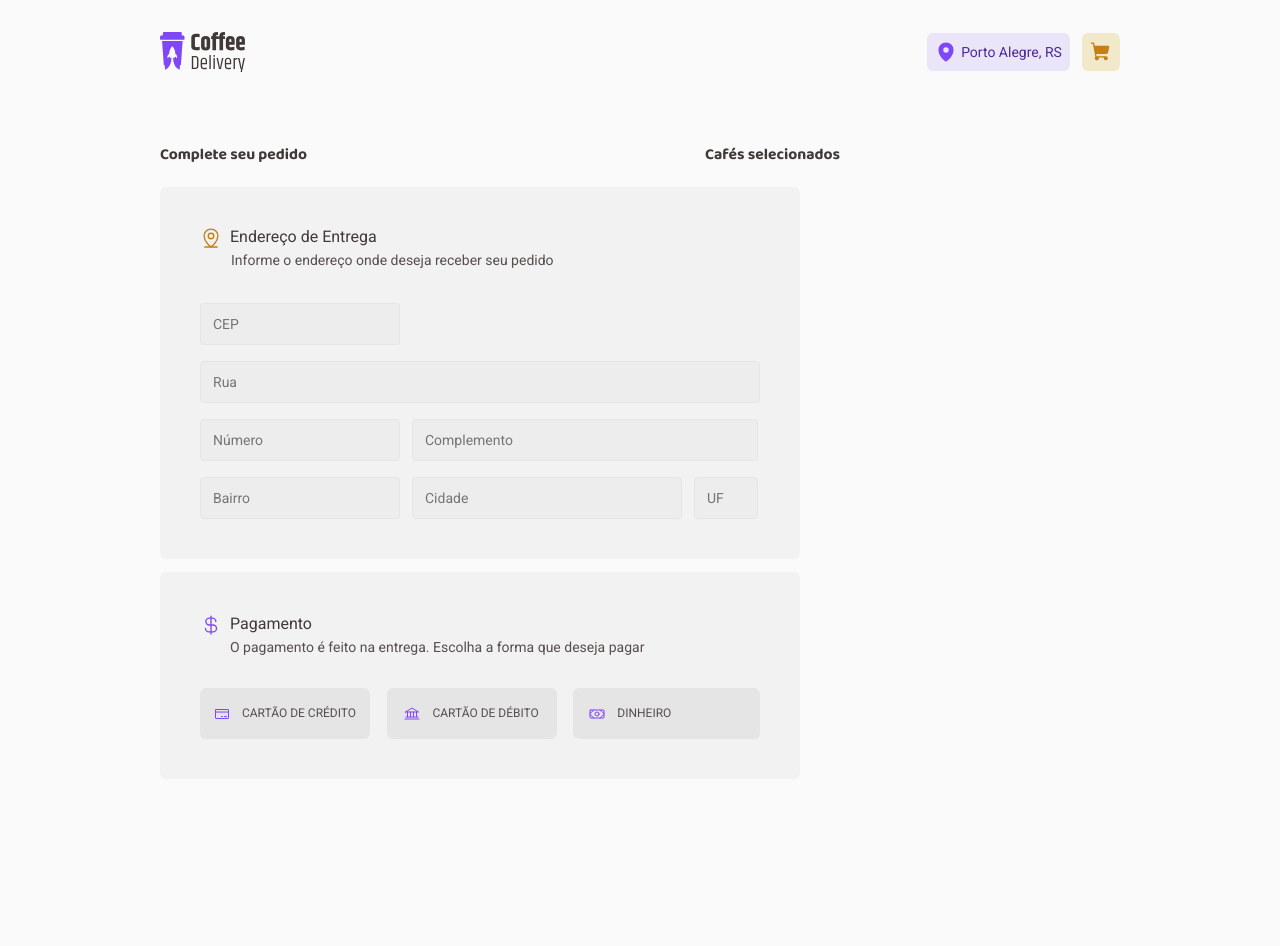
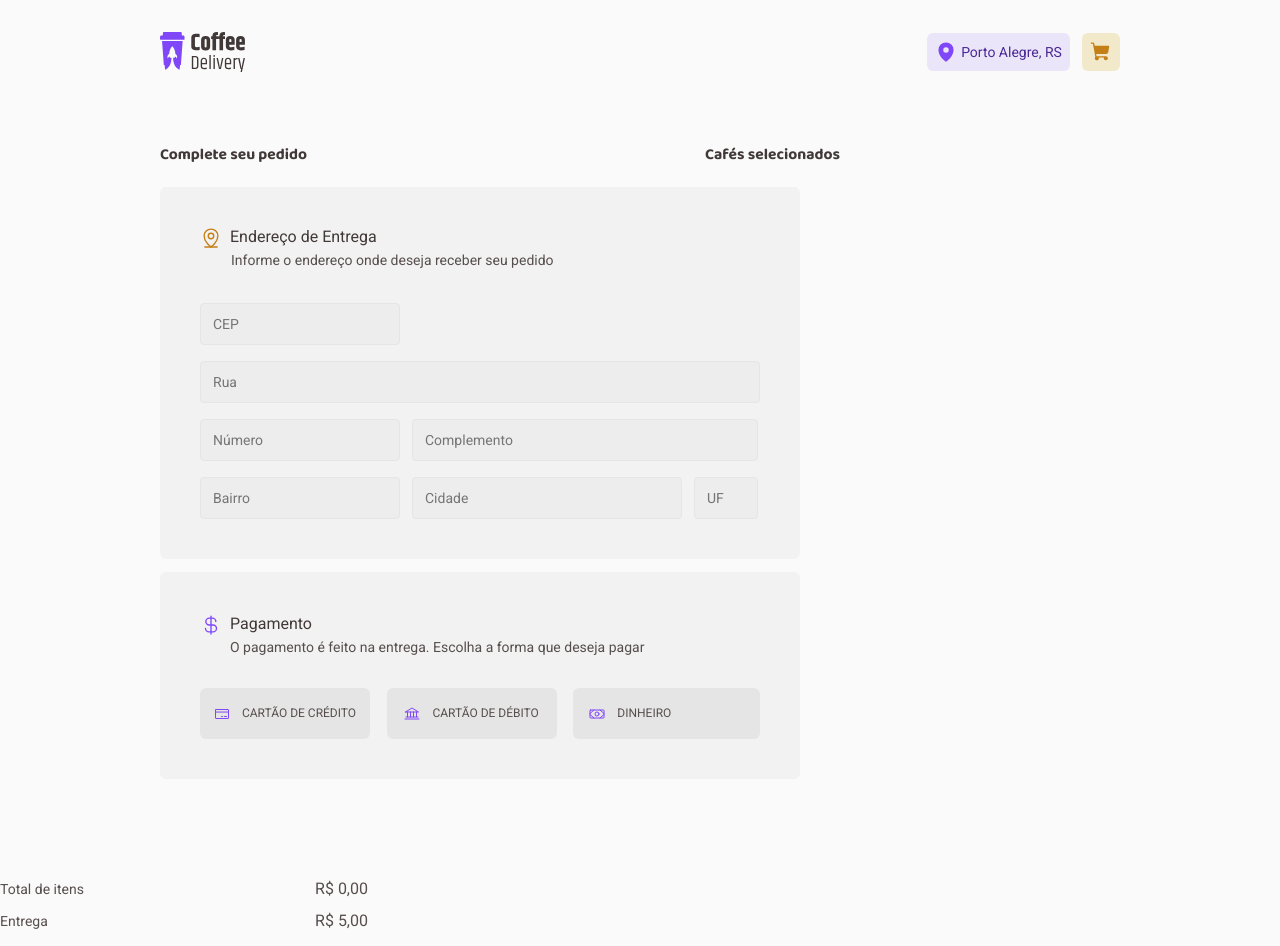
Before and after one commit to leticea/coffee-delivery, a React (Vite) app: page /cart in a window 1280 px wide. Shown: the top 946 px of the page. Before the commit the page ends 879 px from the top, so only its background shows below. Built offline with nearby package versions, Linux system fonts and the light colour scheme.

Commit message:
feat(Cart): changing cartItems.map place

```diff
--- a/src/pages/Cart/components/ConfirmationCard/index.tsx
+++ b/src/pages/Cart/components/ConfirmationCard/index.tsx
@@ -12,6 +12,9 @@ export default function ConfirmationCard() {
 
   return (
     <>
+      {cartItems.map((coffee) => (
+        <CheckoutCart key={coffee.id} coffee={coffee} />
+      ))}
       <Confirmation>
         <p>
           Total de itens <span>R$ {moneyFormat(totalCartItems)}</span>
--- a/src/pages/Cart/index.tsx
+++ b/src/pages/Cart/index.tsx
@@ -4,6 +4,7 @@ import { CheckoutCart } from "./components/CheckoutCart";
 import { CheckoutForm } from "./components/CheckoutForm";
 import { Payment } from "./components/Payment";
 import { Title } from "./styles";
+import ConfirmationCard from "./components/ConfirmationCard";
 
 export function Cart() {
   const { cartItems } = useContext(CartContext);
@@ -16,9 +17,7 @@ export function Cart() {
       </Title>
       <CheckoutForm />
       <Payment />
-      {cartItems.map((coffee) => (
-        <CheckoutCart key={coffee.id} coffee={coffee} />
-      ))}
+      <ConfirmationCard />
     </>
   );
 }
```
